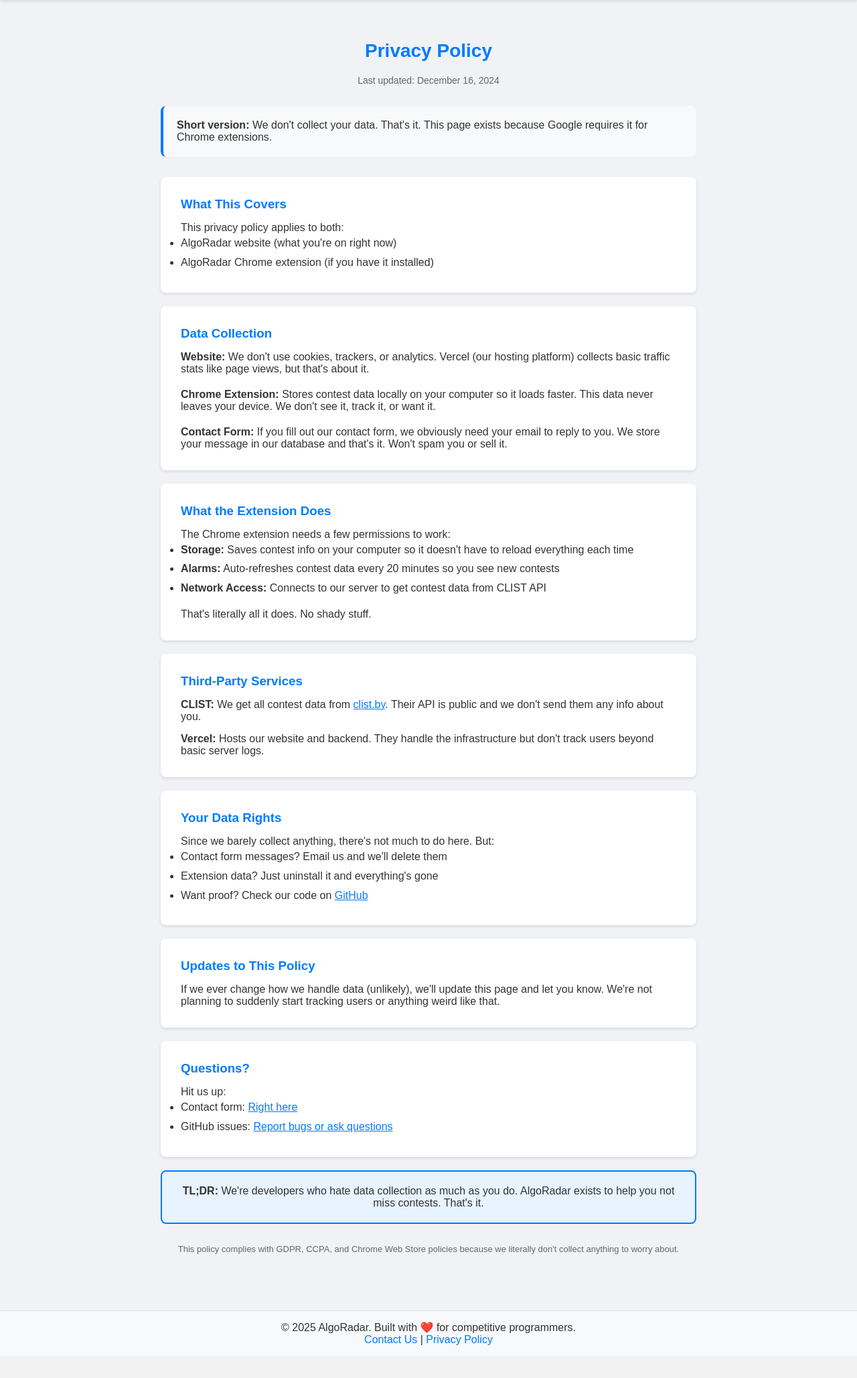
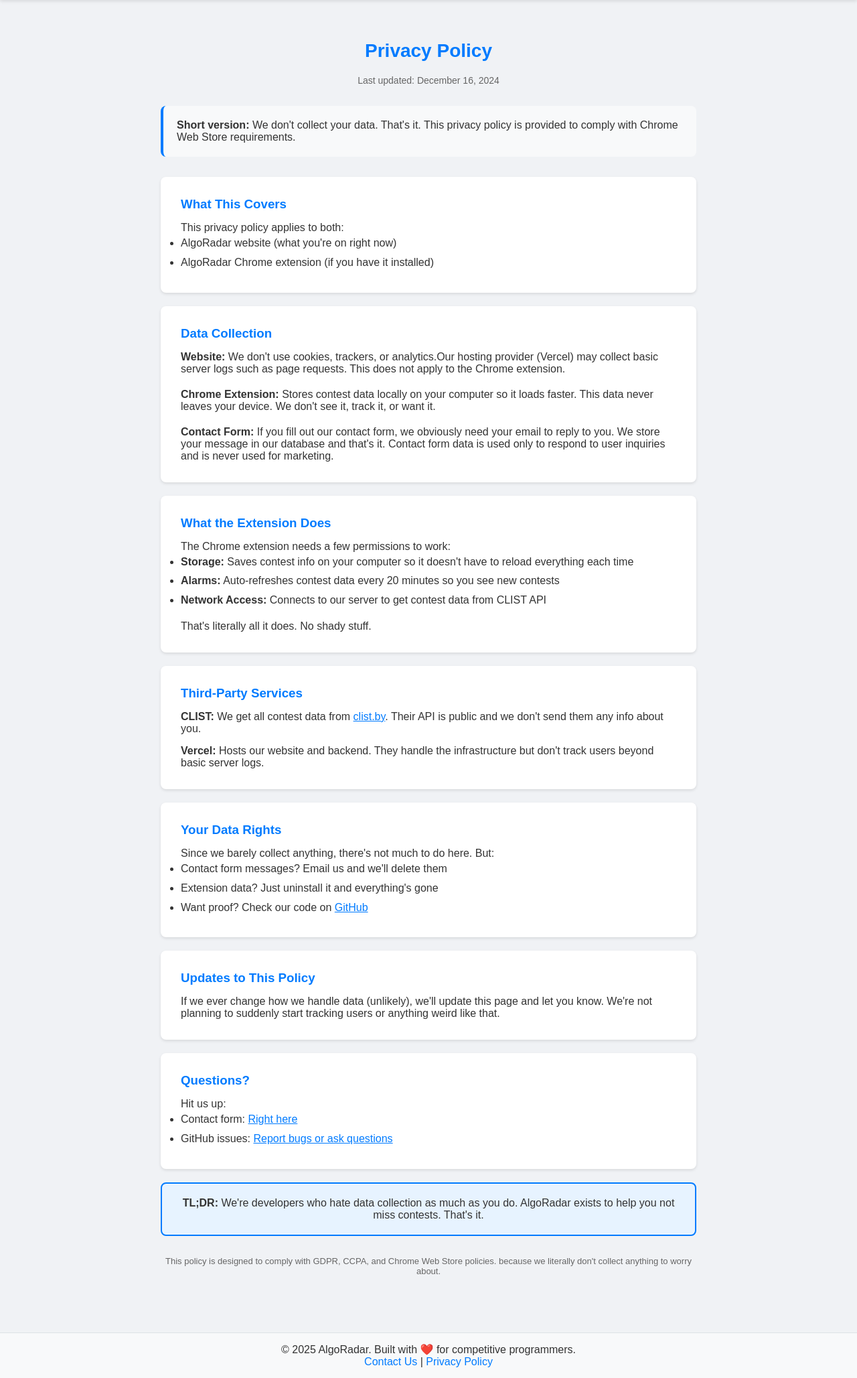
Before and after one commit to nilanshucodes/AlgoRadar, a Flask app: page /privacy in a window 1280 px wide. Shown: the part 64-2121 px from the top of the page at 67% size. Before the commit the page ends 2072 px from the top, so only its background shows below. Run offline with Flask 3, Linux system fonts and the light colour scheme; some libraries are stand-ins or nearby versions.

Commit message:
Update privacy policy for clarity and compliance
Signed-off-by: Nilanshu <191017887+nilanshucodes@users.noreply.github.com>

```diff
--- a/templates/privacy.html
+++ b/templates/privacy.html
@@ -9,7 +9,7 @@
         <p style="text-align: center; color: #666; font-size: 14px; margin-bottom: 30px;">Last updated: December 16, 2024</p>
 
         <div style="background: #f8f9fa; padding: 20px; border-radius: 8px; margin-bottom: 30px; border-left: 4px solid #007bff;">
-            <p style="margin: 0;"><strong>Short version:</strong> We don't collect your data. That's it. This page exists because Google requires it for Chrome extensions.</p>
+            <p style="margin: 0;"><strong>Short version:</strong> We don't collect your data. That's it. This privacy policy is provided to comply with Chrome Web Store requirements.</p>
         </div>
 
         <div style="background: white; padding: 30px; border-radius: 8px; box-shadow: 0 2px 4px rgba(0,0,0,0.1); margin-bottom: 20px;">
@@ -23,11 +23,12 @@
 
         <div style="background: white; padding: 30px; border-radius: 8px; box-shadow: 0 2px 4px rgba(0,0,0,0.1); margin-bottom: 20px;">
             <h3 style="color: #007bff; margin-bottom: 15px;">Data Collection</h3>
-            <p><strong>Website:</strong> We don't use cookies, trackers, or analytics. Vercel (our hosting platform) collects basic traffic stats like page views, but that's about it.</p>
+            <p><strong>Website:</strong> We don't use cookies, trackers, or analytics.Our hosting provider (Vercel) may collect basic server logs such as page requests.
+                This does not apply to the Chrome extension.</p>
 
             <p style="margin-top: 20px;"><strong>Chrome Extension:</strong> Stores contest data locally on your computer so it loads faster. This data never leaves your device. We don't see it, track it, or want it.</p>
 
-            <p style="margin-top: 20px;"><strong>Contact Form:</strong> If you fill out our contact form, we obviously need your email to reply to you. We store your message in our database and that's it. Won't spam you or sell it.</p>
+            <p style="margin-top: 20px;"><strong>Contact Form:</strong> If you fill out our contact form, we obviously need your email to reply to you. We store your message in our database and that's it. Contact form data is used only to respond to user inquiries and is never used for marketing.</p>
         </div>
 
         <div style="background: white; padding: 30px; border-radius: 8px; box-shadow: 0 2px 4px rgba(0,0,0,0.1); margin-bottom: 20px;">
@@ -77,7 +78,7 @@
         </div>
 
         <p style="text-align: center; margin-top: 30px; color: #666; font-size: 13px;">
-            This policy complies with GDPR, CCPA, and Chrome Web Store policies because we literally don't collect anything to worry about.
+            This policy is designed to comply with GDPR, CCPA, and Chrome Web Store policies. because we literally don't collect anything to worry about.
         </p>
     </div>
 </div>
```
